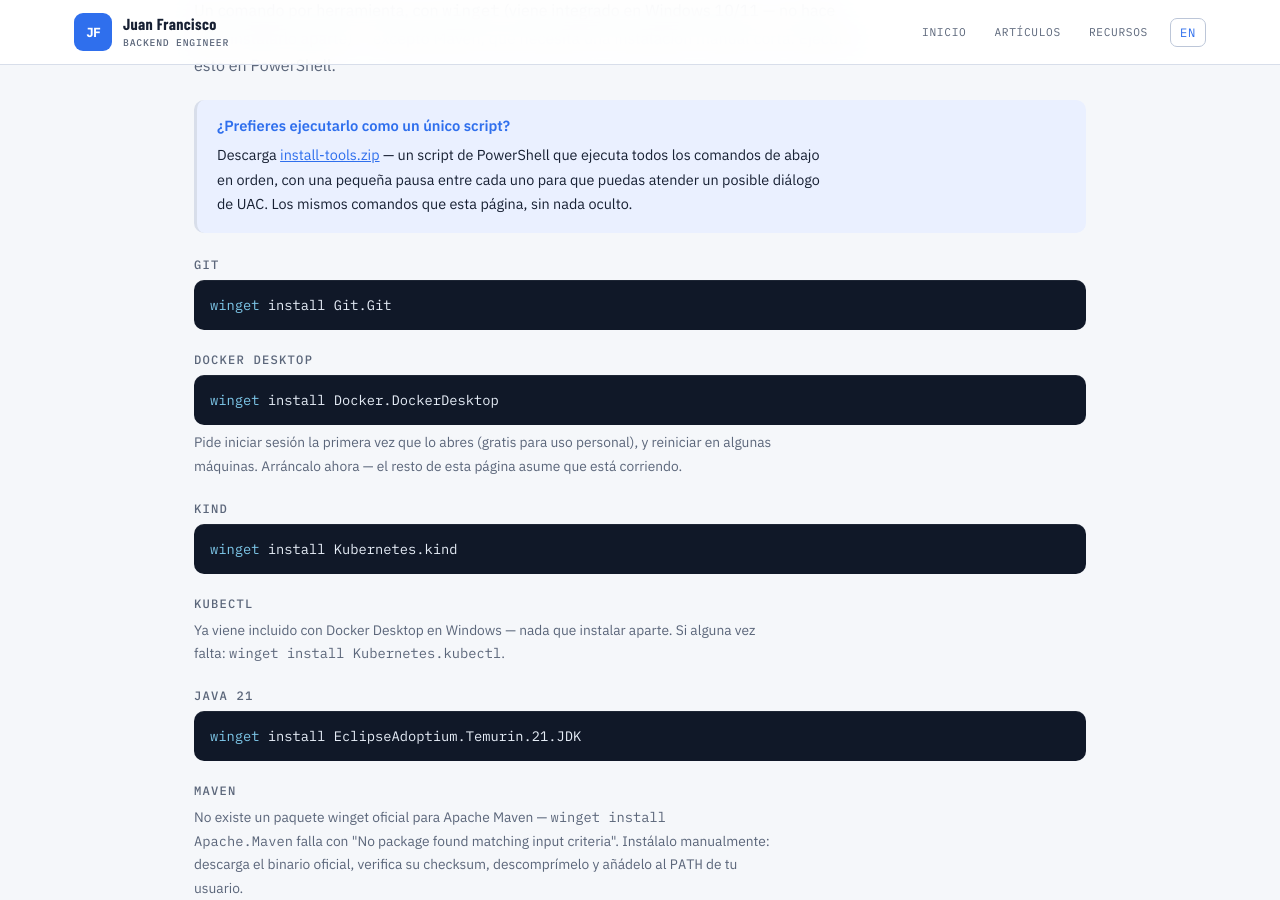
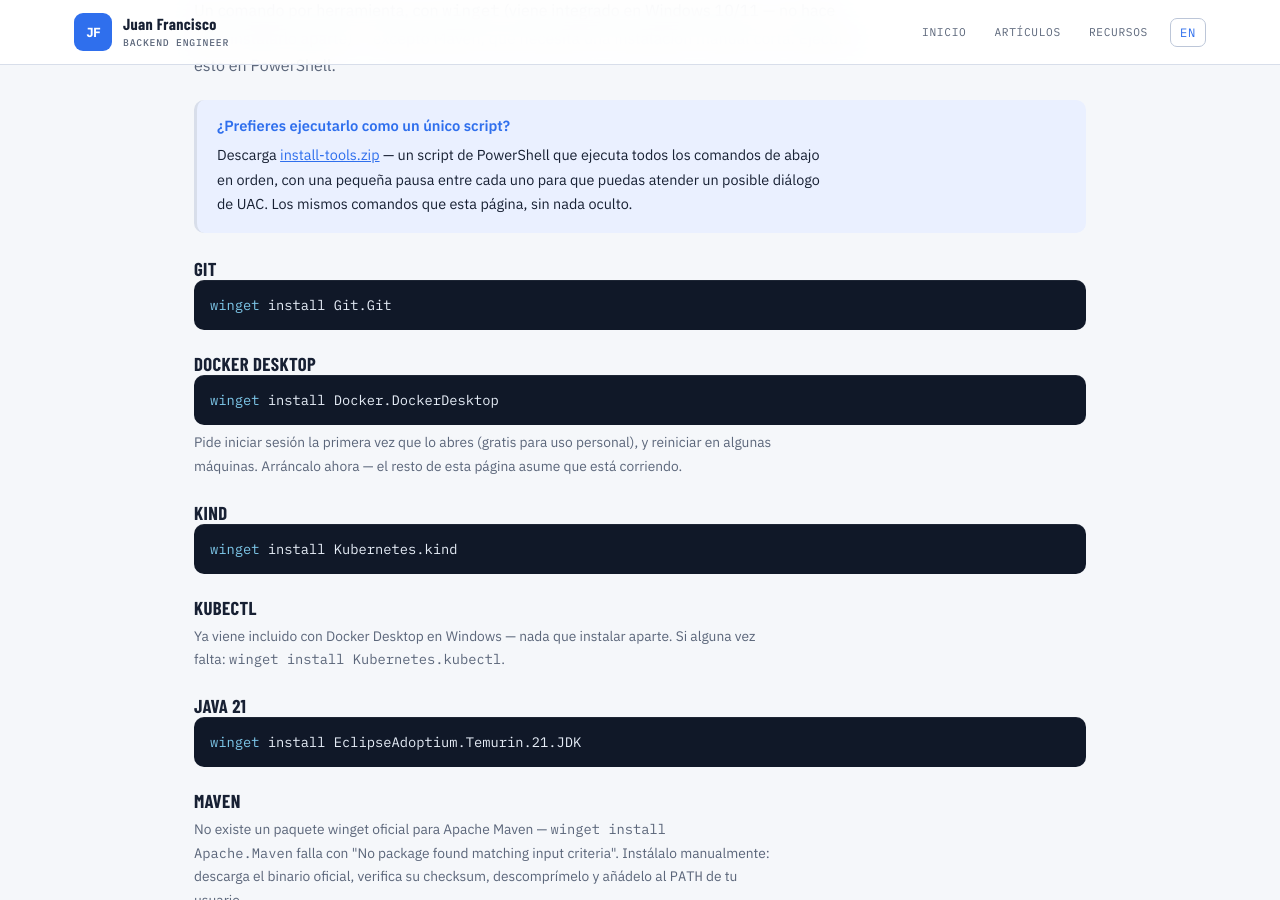
Before and after one commit to juanfranciscofernandezherreros/juanfranciscofernandezherreros.github.io, a Jekyll site: the page built from _posts/2026-08-23-part-0-before-you-begin-es.html, in a window 1280 px wide and 900 px high, scrolled down 1675 px. Built offline with Jekyll 4.4.1, drawn with Linux system fonts in a browser that asks for light colours.

Commit message:
Fix heading hierarchy in setup guide

```diff
--- a/_posts/2026-08-23-part-0-before-you-begin-es.html
+++ b/_posts/2026-08-23-part-0-before-you-begin-es.html
@@ -315,28 +315,28 @@ reading_minutes: 4
     </div>
 
     <div class="cmd-group" style="margin-top:20px;">
-      <h4>Git</h4>
+      <h3>Git</h3>
       <pre><span class="c">winget</span> install Git.Git</pre>
     </div>
     <div class="cmd-group">
-      <h4>Docker Desktop</h4>
+      <h3>Docker Desktop</h3>
       <pre><span class="c">winget</span> install Docker.DockerDesktop</pre>
       <p class="why">Pide iniciar sesión la primera vez que lo abres (gratis para uso personal), y reiniciar en algunas máquinas. Arráncalo ahora — el resto de esta página asume que está corriendo.</p>
     </div>
     <div class="cmd-group">
-      <h4>kind</h4>
+      <h3>kind</h3>
       <pre><span class="c">winget</span> install Kubernetes.kind</pre>
     </div>
     <div class="cmd-group">
-      <h4>kubectl</h4>
+      <h3>kubectl</h3>
       <p class="why">Ya viene incluido con Docker Desktop en Windows — nada que instalar aparte. Si alguna vez falta: <code class="mono">winget install Kubernetes.kubectl</code>.</p>
     </div>
     <div class="cmd-group">
-      <h4>Java 21</h4>
+      <h3>Java 21</h3>
       <pre><span class="c">winget</span> install EclipseAdoptium.Temurin.21.JDK</pre>
     </div>
     <div class="cmd-group">
-      <h4>Maven</h4>
+      <h3>Maven</h3>
       <p class="why">No existe un paquete winget oficial para Apache Maven — <code class="mono">winget install Apache.Maven</code> falla con "No package found matching input criteria". Instálalo manualmente: descarga el binario oficial, verifica su checksum, descomprímelo y añádelo al <code class="mono">PATH</code> de tu usuario.</p>
       <pre><span class="c">Invoke-WebRequest</span> -Uri "https://dlcdn.apache.org/maven/maven-3/3.9.16/binaries/apache-maven-3.9.16-bin.zip" -OutFile "$env:TEMP\apache-maven-3.9.16-bin.zip"
 <span class="c">Get-FileHash</span> "$env:TEMP\apache-maven-3.9.16-bin.zip" -Algorithm SHA512   <span style="color:var(--ink-soft)"># compara con el .sha512 de la página de descarga</span>
```
